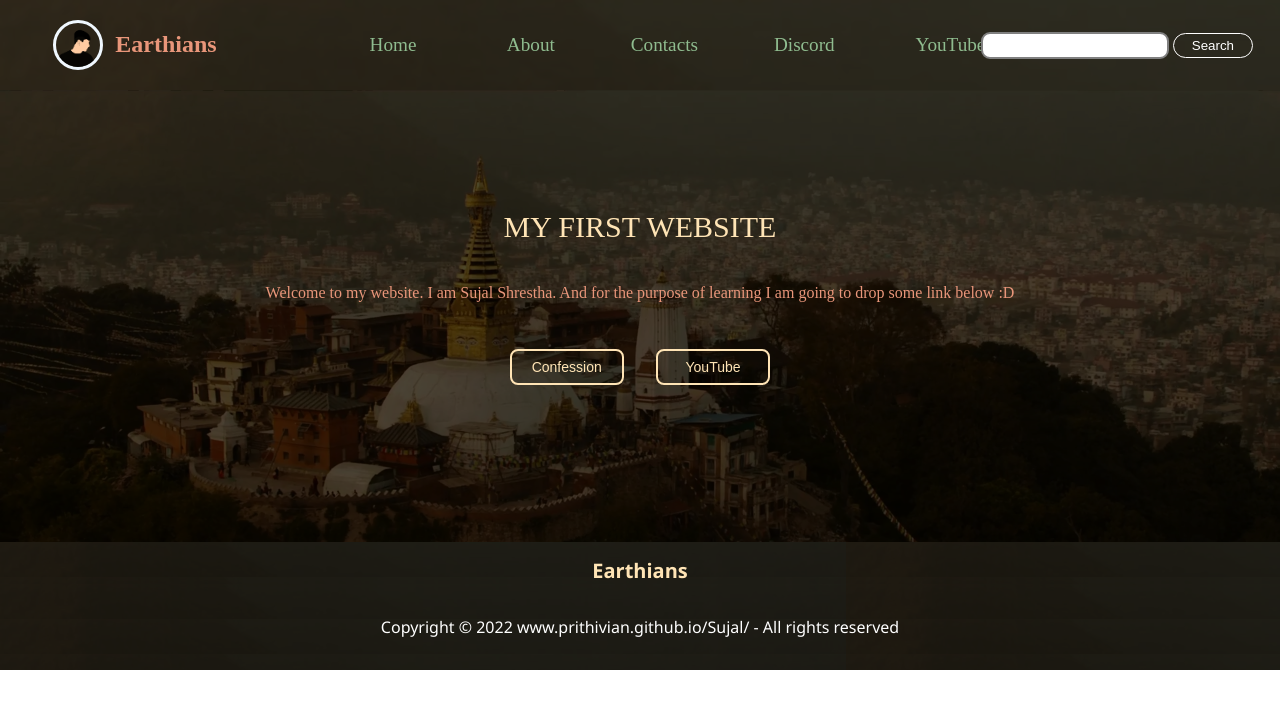
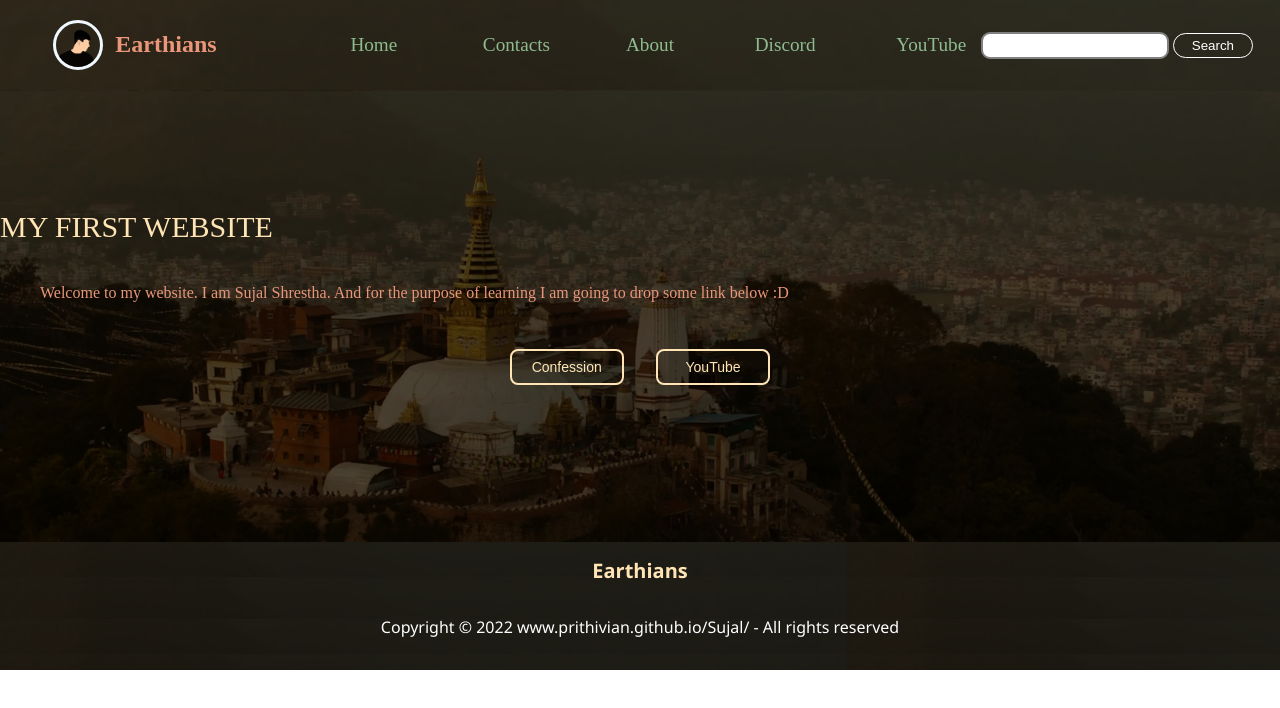
Before and after one commit to Prithivian/Sujal, a plain HTML site: page index.html in a window 1280 px wide. Drawn offline with Linux system fonts and the light colour scheme.

Commit message:
Update index.html

```diff
--- a/index.html
+++ b/index.html
@@ -7,6 +7,7 @@
     <meta name="keywords" content="Sujals Website, Sujal, Earthians">
     <meta name="author" content="Sujal Shrestha">
     <link rel="stylesheet" href="style.css">
+
     <link rel="shortcut icon" href="image.png" type="image/png">
     <meta http-equiv="X-UA-Compatible" content="IE=edge">
     <meta name="viewport" content="width=device-width, initial-scale=1.0">
@@ -15,28 +16,47 @@
 
 <body>
     <!-- Naviagations-->
-    <nav class="background2 navbar">
-        <ul class="nav-list">&#160;&#160;&#160;&#160;&#160;&#160;&#160;&#160;&#160;&#160;&#160;&#160;&#160;&#160;&#160;&#160;&#160;&#160;&#160;&#160;&#160;&#160;&#160;&#160;&#160;&#160;&#160;&#160;
-            <div class="logo"><img src="image.png" alt="logo"><h1 class="earthians"><b>&#160;&#160;Earthians&#160;&#160;&#160;&#160;&#160;&#160;&#160;&#160;&#160;&#160;&#160;&#160;&#160;&#160;&#160;&#160;&#160;&#160;&#160;&#160;&#160;&#160;&#160;&#160;&#160;&#160;&#160;</b></h1></div>
-                <li><a href="index.html">&#160;&#160;&#160;&#160;&#160;&#160;&#160;&#160;Home&#160;&#160;&#160;&#160;&#160;</a></li>
+    <nav class="background2 navbar h-nav-resp">
+        <ul class="nav-list v-class-resp">
+            &#160;&#160;&#160;&#160;&#160;&#160;&#160;&#160;&#160;&#160;&#160;&#160;&#160;&#160;&#160;&#160;&#160;&#160;&#160;&#160;&#160;&#160;&#160;&#160;&#160;&#160;&#160;&#160;
+            <div class="logo"><img src="image.png" alt="logo">
+                <h1 class="earthians">
+                    <b>&#160;&#160;Earthians&#160;&#160;&#160;&#160;&#160;&#160;&#160;&#160;&#160;&#160;&#160;&#160;&#160;&#160;&#160;&#160;&#160;&#160;&#160;&#160;&#160;&#160;&#160;&#160;&#160;&#160;&#160;</b>
+                </h1>
+            </div>
+            <li><a href="index.html">&#160;&#160;&#160;&#160;Home&#160;&#160;&#160;&#160;&#160;</a></li>
+            <li><a href="contacts.html" target="_blank">&#160;&#160;Contacts&#160;&#160;</a></li>
             <li><a href="index.html">&#160;&#160;&#160;About&#160;&#160;&#160;</a></li>
-                <li><a href="contacts.html" target="_blank">&#160;&#160;Contacts&#160;&#160;</a></li>
-                <li><a href="https://discord.io/prithivians+" target="main">&#160;&#160;&#160;Discord&#160;&#160;&#160;</a></li>
-                <li><a href="https://www.youtube.com/channel/UCIIh8mIS4Epnfvr7PPiTgdw" target="_blank">&#160;&#160;&#160;YouTube&#160;&#160;</a></li>
+            <li><a href="https://discord.io/prithivians+" target="main">&#160;&#160;&#160;Discord&#160;&#160;&#160;</a>
+            </li>
+            <li><a href="https://www.youtube.com/channel/UCIIh8mIS4Epnfvr7PPiTgdw"
+                    target="_blank">&#160;&#160;&#160;YouTube&#160;&#160;</a></li>
         </ul>
-            <div class="rightnav">
+        <div class="rightnav v-class-resp">
             <input type="text" name="search" id="search"></input>
             <button class="btn btn-sm">Search</button>
+        </div>
+        <div class="burger">
+            <div class="line"></div>
+            <div class="line"></div>
+            <div class="line"></div>
         </div>
     </nav>
     <section class="firstsection background">
         <div class="firsthalf">
-                <div class="headerlmao"><p align="center">MY FIRST WEBSITE</p></div>
-                <div class="paragraph1"><p align="center">Welcome to my website. I am Sujal Shrestha. And for the purpose of learning I am going to drop some link below :D</p></div>
+            <div class="headerlmao">
+                <p class="ab">MY FIRST WEBSITE</p>
+            </div>
+            <div class="paragraph1">
+                <p class="bc">Welcome to my website. I am Sujal Shrestha. And for the purpose of learning I am going to
+                    drop some link below :D</p>
+            </div>
         </div>
         <div class="buttons">
-                    &#160;&#160;&#160;&#160;&#160;&#160;<button class="b1" onclick="window.location.href='https://www.confessout.com/sujalstha03                ';">Confession</button>&#160;&#160;&#160;&#160;&#160;&#160;&#160;&#160;
-                    <button class="b2" onclick="window.location.href='https://www.youtube.com/channel/UCIIh8mIS4Epnfvr7PPiTgdw';">&#160;&#160;YouTube&#160;&#160;</button>&#160;&#160;&#160;&#160;&#160;&#160;
+            &#160;&#160;&#160;&#160;&#160;&#160;<button class="b1"
+                onclick="window.location.href='https://www.confessout.com/sujalstha03                ';">Confession</button>&#160;&#160;&#160;&#160;&#160;&#160;&#160;&#160;
+            <button class="b2"
+                onclick="window.location.href='https://www.youtube.com/channel/UCIIh8mIS4Epnfvr7PPiTgdw';">&#160;&#160;YouTube&#160;&#160;</button>&#160;&#160;&#160;&#160;&#160;&#160;
         </div>
     </section>
     <section class="contact">
@@ -47,4 +67,7 @@
             Copyright &copy; 2022 www.prithivian.github.io/Sujal/ - All rights reserved
         </p>
     </footer>
+    <script src="main.js"></script>
+</body>
+
 </html>
```
Lines whose indentation alone changed are shown as unchanged.
